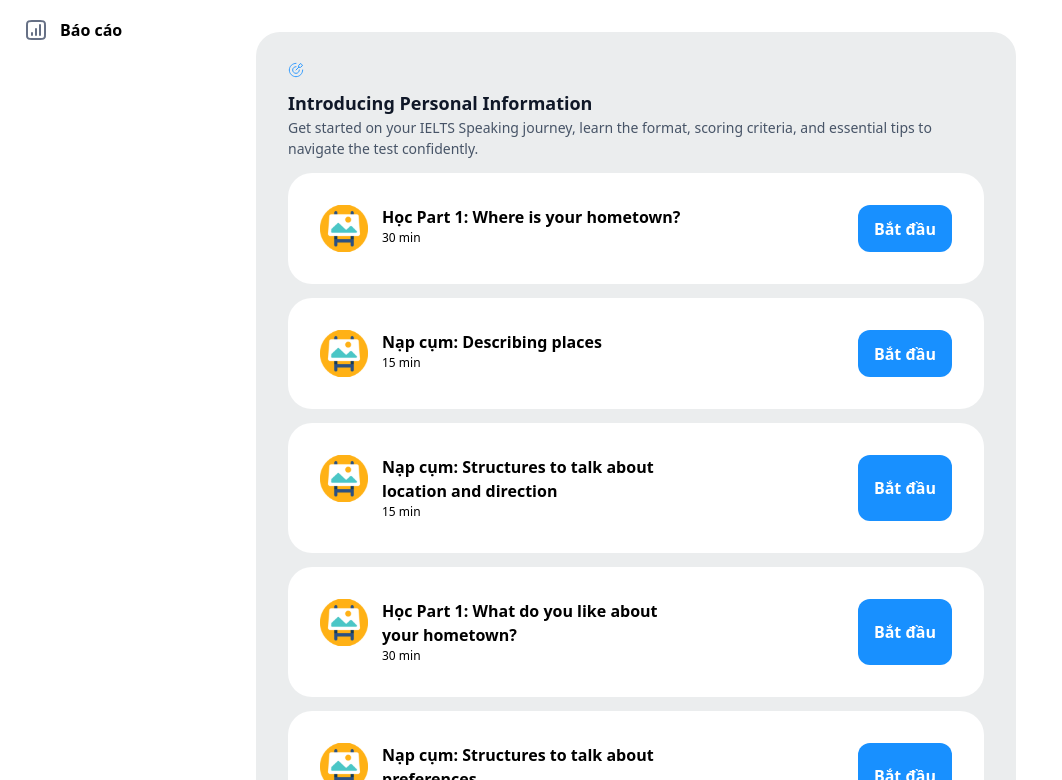
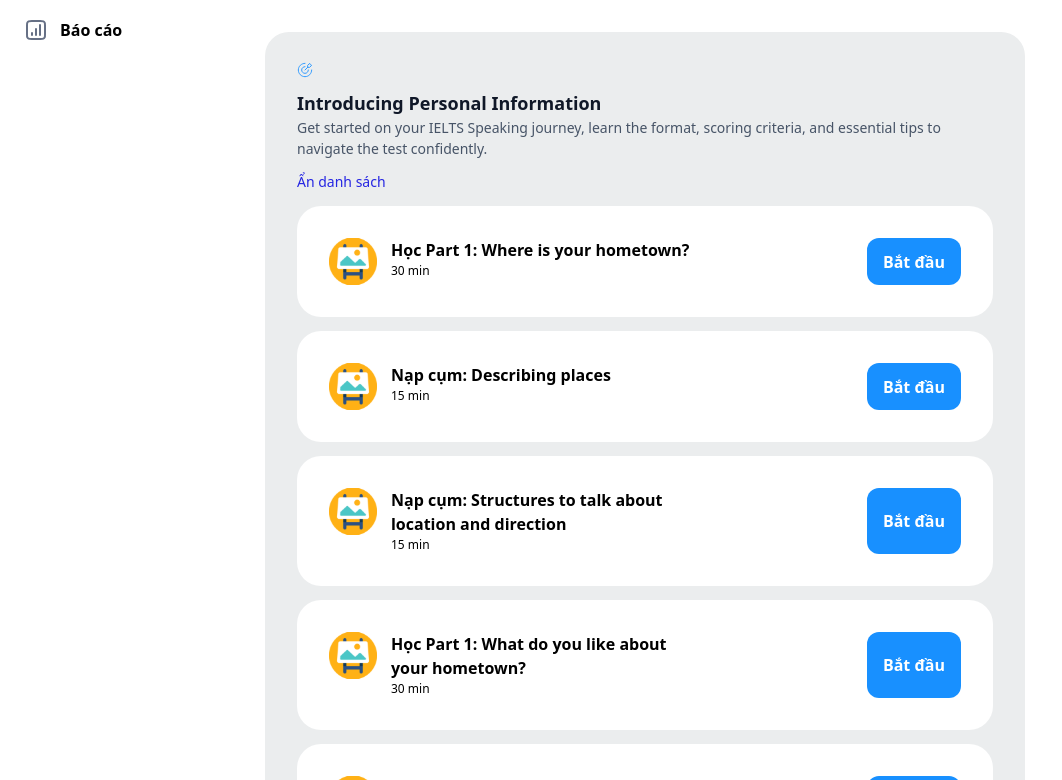
Before and after one commit to duywillbe/ielts2906, a React (Create React App) app: page / in a window 1280 px wide. Shown: the part 420-1200 px from the top of the page, without its empty margins (0-1062 px from the left). Built offline with nearby package versions, Linux system fonts and the light colour scheme.

Commit message:
them su kien onclick an hien

```diff
--- a/package.json
+++ b/package.json
@@ -6,6 +6,7 @@
     "@testing-library/jest-dom": "^5.17.0",
     "@testing-library/react": "^13.4.0",
     "@testing-library/user-event": "^13.5.0",
+    "axios": "^1.7.9",
     "react": "^18.3.1",
     "react-dom": "^18.3.1",
     "react-scripts": "5.0.1",
--- a/src/App.js
+++ b/src/App.js
@@ -12,10 +12,19 @@ import chart from './assets/icon/bar-chart-square-02.svg';
 
 function App() {
   const [phases] = useState(datalesson.body.phases);
+  const [isShowDetail, setIsShowdetail] = useState(true);
+  const handleHideShow = () => {
+    let currentStatus;
+    if (isShowDetail === true) currentStatus = false;
+    if (isShowDetail === false) currentStatus = true;
+
+    setIsShowdetail(!isShowDetail);
+  };
 
   return (
     <div className="flex ">
       {/* ------------------------------------Side bar left -----------------------------*/}
+      <div>a</div>
       <div className=" pt-[32px] pl-[24px] w-[280px] pl-6 pt-8 justify-start h-[100%] fixed">
         <div className=" flex gap-[4px]">
           <img src={microphone} alt="mySvgImage" />
@@ -59,8 +68,7 @@ function App() {
               <div>
                 <h1 className="leading-[1.2] text-3xl font-semibold ">IELTS Speaking nền tảng</h1>
                 <p className="text-white leading-[1.2] mt-4 font-medium">
-                  Bước đầu làm quen với cấu trúc bài thi IELTS speaking và các chủ đề cơ bản thường được sử dụng trong
-                  đề thi. Nâng cao vốn từ vựng và ngữ pháp để đáp ứng đầu ra 5.0
+                  Bước đầu làm quen với cấu trúc bài thi IELTS speaking và các chủ đề cơ bản thường được sử dụng trong đề thi. Nâng cao vốn từ vựng và ngữ pháp để đáp ứng đầu ra 5.0
                 </p>
                 <div className="mt-8 flex text-white gap-10  font-bold">
                   <img src={require('./assets/images/Progressbar.svg').default} alt="mySvgImage" />
@@ -76,19 +84,11 @@ function App() {
                 </div>
                 <button className="text-[#344054] px-6 py-3 bg-white rounded-[50px] flex gap-[5px] mt-8 font-bold">
                   Tiếp tục bài học
-                  <img
-                    src={require('./assets/images/arrow-circle-broken-right.svg').default}
-                    alt="mySvgImage"
-                    className="ml-1"
-                  />
+                  <img src={require('./assets/images/arrow-circle-broken-right.svg').default} alt="mySvgImage" className="ml-1" />
                 </button>
               </div>
               {/*----- header right-------*/}
-              <img
-                src={require('./assets/images/avatar.svg').default}
-                alt="mySvgImage"
-                className="relative right-[20px] bottom-8"
-              />
+              <img src={require('./assets/images/avatar.svg').default} alt="mySvgImage" className="relative right-[20px] bottom-8" />
             </div>
           </div>
         </div>
@@ -110,12 +110,24 @@ function App() {
                       </div>
                       {/*  ---------bài học----*/}
                       <div className="text-[#101828] font-semibold text-[18px] mt-[12px]">{section.name}</div>
-                      <div className="text-[#475467] text-[14px]">{section.description}</div>
+                      <div className="text-[#475467] text-[14px]">
+                        {section.description}
+                        <p
+                          className="text-[#2525e2] mt-[12px]"
+                          onClick={() => {
+                            handleHideShow();
+                          }}
+                        >
+                          {/* toán tử ba ngôi  */}
+                          {`${isShowDetail ? 'Ẩn' : 'Hiện'} danh sách`}
+                        </p>
+                      </div>
                       <div className=" mt-[24] rounded-3xl">
                         <div className="flex">
                           {/* --backgound từng bài học--- */}
+                          {isShowDetail && (
                             <div className="w-full">
-                            {section.tasks.map((tasks) => (
+                              {section.tasks.map((task) => (
                                 <div className="bg-[white] flex p-8 mt-[14px] rounded-3xl font-semibold  justify-between ">
                                   <div className="flex">
                                     <div>
@@ -123,30 +135,31 @@ function App() {
                                     </div>
                                     <div className="ml-[14px] ">
                                       <div className="w-[300px]">
-                                      <p className="brake-works">{tasks.name}</p>
+                                        <p className="brake-works">{task.name}</p>
                                       </div>
                                       <div>
-                                      <p className="text-[12px] font-extralight">{tasks.estimate_time} min</p>
+                                        <p className="text-[12px] font-extralight">{task.estimate_time} min</p>
                                       </div>
                                     </div>
                                   </div>
 
-                                <button className="  px-4 bg-[#1890FF] text-[white] rounded-[12px] font-semibold">
-                                  Bắt đầu
-                                </button>
+                                  <button className="  px-4 bg-[#1890FF] text-[white] rounded-[12px] font-semibold">Bắt đầu</button>
                                 </div>
                               ))}
                             </div>
+                          )}
                         </div>
                       </div>
                     </div>
                   ))}
                 </div>
+                handleHideShow
               </div>
             </div>
           ))}
         </div>
       </div>
+      <div></div>
     </div>
   );
 }
--- /dev/null
+++ b/src/apis/axiosClient.js
@@ -0,0 +1 @@
+import axios, { isCancel, AxiosError } from 'axios';
```
Also changed, not shown: 2 other files (tests, documents, lock files or other folders). Lines whose indentation alone changed are shown as unchanged.
